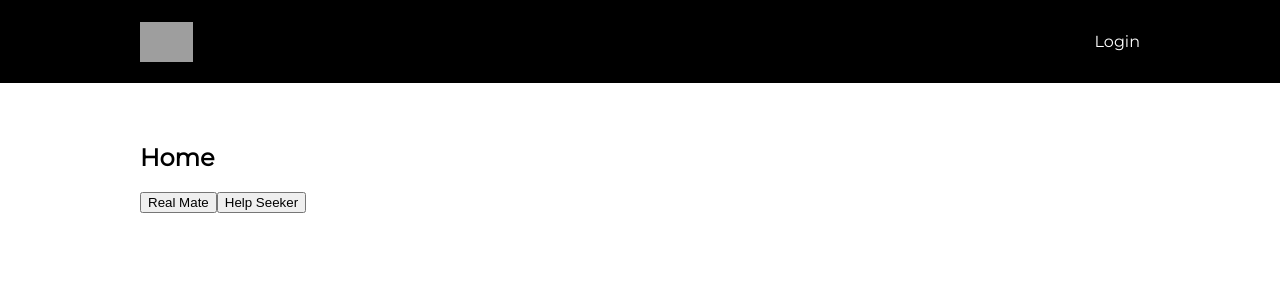
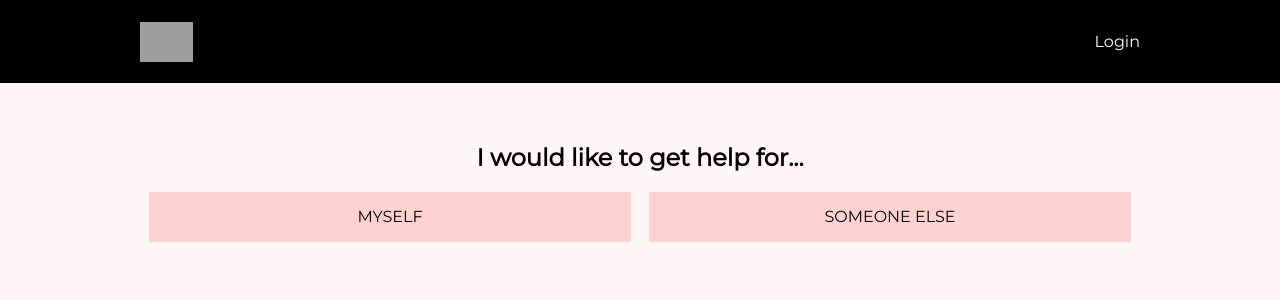
Before and after one commit to HFH-Heart-On-My-Sleeve/RealMates-UI, a React (Create React App) app: page / in a window 1280 px wide. Shown: the top 300 px of the page. Built offline with nearby package versions, Linux system fonts and the light colour scheme; grey boxes are pictures that could not be loaded.

Commit message:
Render initial seeking help links

```diff
--- a/src/App.js
+++ b/src/App.js
@@ -1,24 +1,14 @@
-import React, { useState } from "react";
+import React from "react";
 import {
   BrowserRouter as Router,
   Switch,
-  Route,
-  Link
+  Route
 } from "react-router-dom";
 
-import HelpseekerStep1 from './components/HelpseekerStep1';
+import SeekingHelp from './components/seeking-help';
 import FilterOptions from './components/filterOption';
 
 import './App.scss';
-
-// This site has 3 pages, all of which are rendered
-// dynamically in the browser (not server rendered).
-//
-// Although the page does not ever refresh, notice how
-// React Router keeps the URL up to date as you navigate
-// through the site. This preserves the browser history,
-// making sure things like the back button and bookmarks
-// work properly.
 
 export default function App() {
   return (
@@ -38,8 +28,7 @@ export default function App() {
         <div className="app-content__constraint">
           <Switch>
             <Route exact path="/">
-              <Home />
-              <HelpseekerStep1 />
+              <SeekingHelp />
             </Route>
             <Route path="/about">
               <About />
@@ -51,17 +40,6 @@ export default function App() {
         </div>
       </div>
     </Router>
-  );
-}
-
-// You can think of these components as "pages"
-// in your app.
-
-function Home() {
-  return (
-    <div>
-      <h2>Home</h2>
-    </div>
   );
 }
 
--- a/src/components/HelpseekerStep1.js
+++ /dev/null
@@ -1,20 +0,0 @@
-import React from 'react';
-import {useState} from 'react';
-
-
-const HelpseekerStep1 = () => {
-  const [step1, setStep1] = useState({});
-  const handleEvent = (value) => {
-    setStep1({
-      step1: value
-    })
-  }
-  return(
-    <div>
-      <button type="button" onClick={() => {handleEvent("rm")}}>Real Mate</button>
-      <button type="button" onClick={() => {handleEvent("hs")}}>Help Seeker</button>
-    </div>
-  );
-}
-
-export default HelpseekerStep1;
--- /dev/null
+++ b/src/components/seeking-help/index.js
@@ -0,0 +1,15 @@
+import React from 'react';
+import { Link } from 'react-router-dom';
+import './index.scss';
+
+const SeekingHelp = () => (
+  <React.Fragment>
+    <h2>I would like to get help for...</h2>
+    <div className="seeking-help__links">
+      <Link className="seeking-help__link" to="/help-seeker">MYSELF</Link>
+      <Link className="seeking-help__link"to="/help-seeker">SOMEONE ELSE</Link>
+    </div>
+  </React.Fragment>
+)
+
+export default SeekingHelp;
--- /dev/null
+++ b/src/components/seeking-help/index.scss
@@ -0,0 +1,41 @@
+.seeking-help {
+  &__links {
+    display: flex;
+    flex-direction: column;
+  }
+
+  &__link {
+    display: flex;
+    justify-content: center;
+    align-items: center;
+    width: 100%;
+    height: 48px;
+    margin-bottom: 16px;
+    background: #FFD2D2;
+    border: 1px solid #FFD2D2;
+    text-decoration: none;
+    color: black;
+
+    &:hover {
+      border: 1px solid black;
+    }
+  }
+
+  // ipads onwards
+  @media (min-width: 761px) {
+    &__links {
+      flex-direction: row;
+      justify-content: space-around;
+    }
+
+    &__link {
+      width: 336px;
+    }
+  }
+
+  @media (min-width: 1000px) {
+    &__link {
+      width: 480px;
+    }
+  }
+}
--- a/src/index.css
+++ b/src/index.css
@@ -5,9 +5,19 @@ body {
     sans-serif;
   -webkit-font-smoothing: antialiased;
   -moz-osx-font-smoothing: grayscale;
+  background: #FFF7F7;
 }
 
 code {
   font-family: source-code-pro, Menlo, Monaco, Consolas, "Courier New",
     monospace;
 }
+
+h2 {
+  text-align: center;
+  font-size: 1.5rem;
+}
+
+h3 {
+  font-weight: normal;
+}
```
